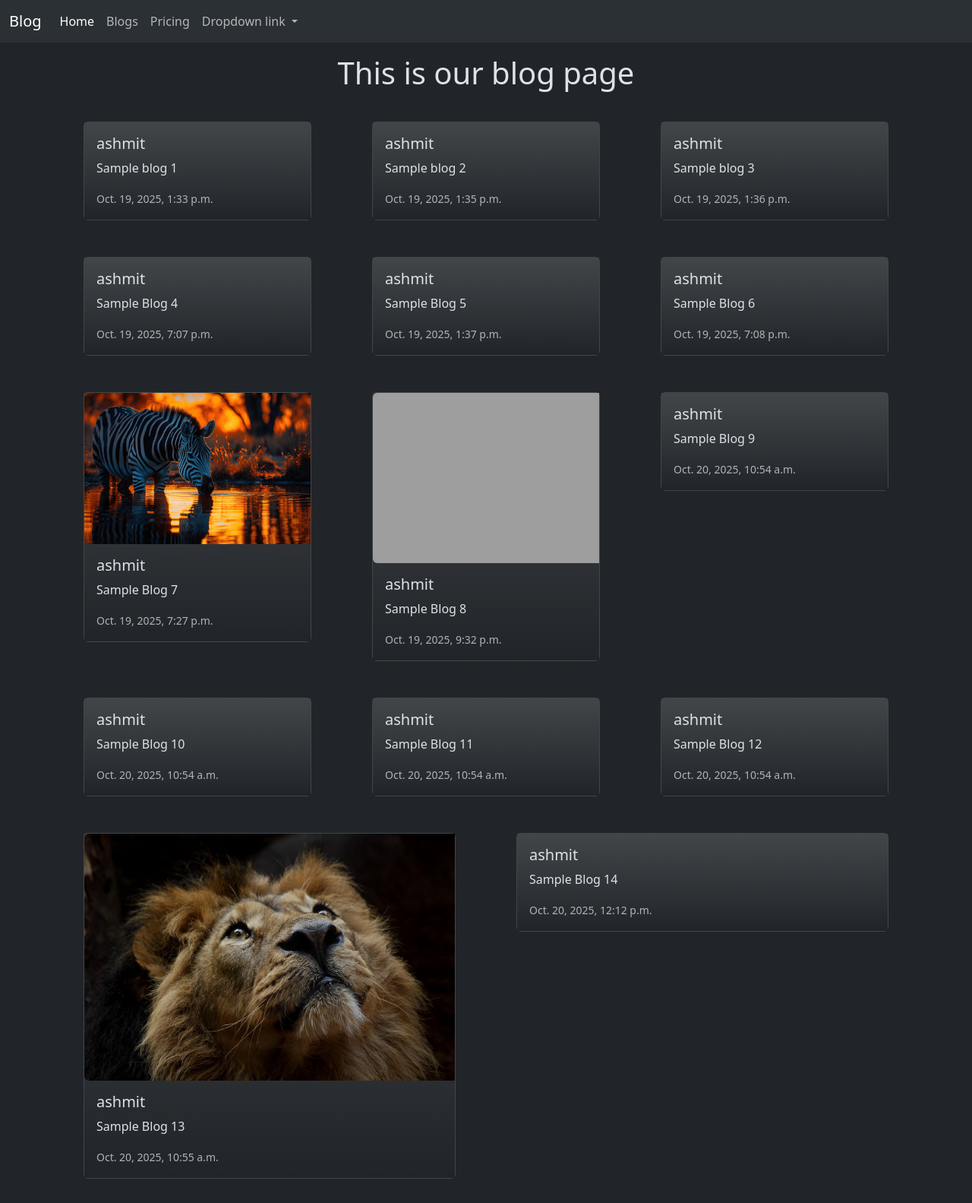
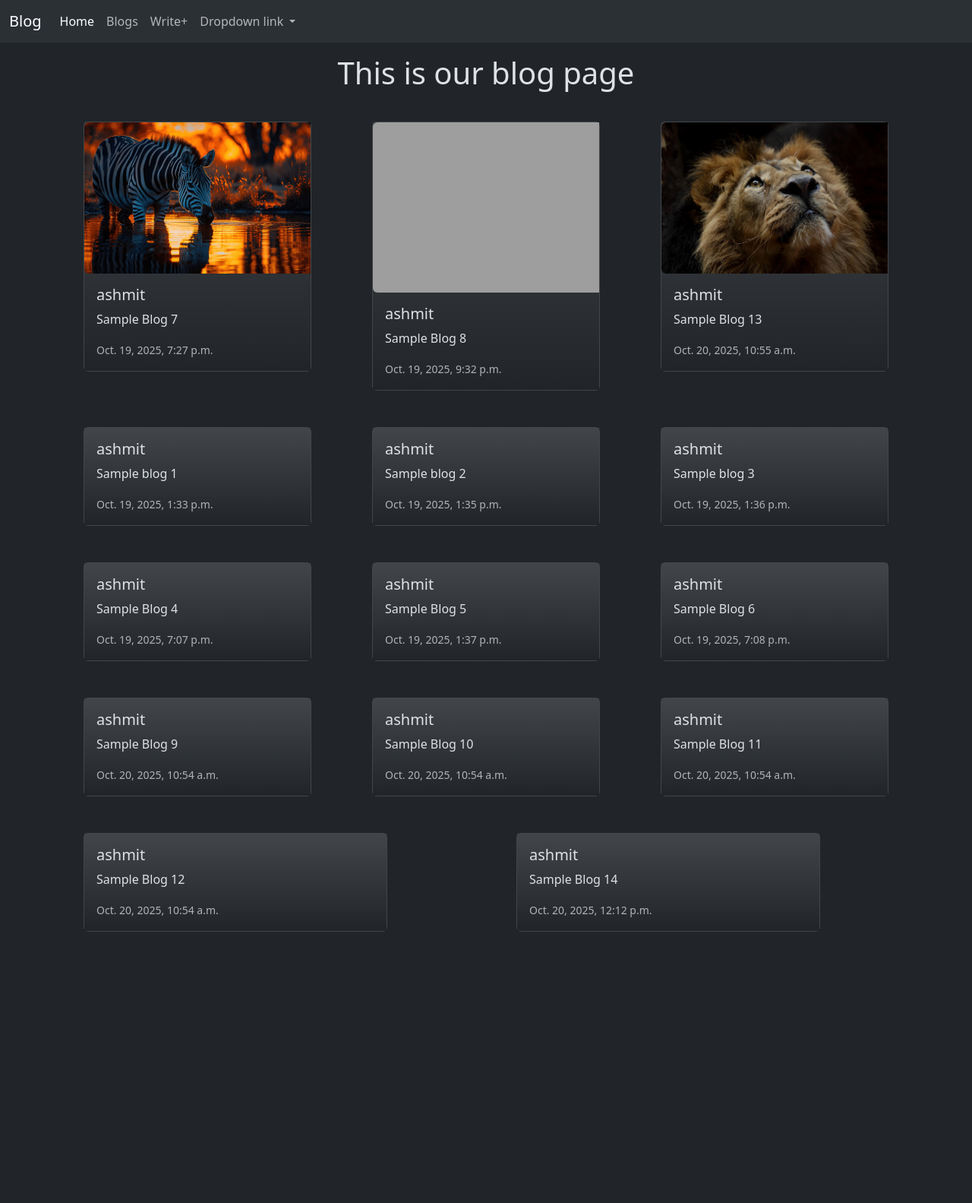
Before and after one commit to Ashmit-1/blog_app, a Django app: page /blog_app/ in a window 1280 px wide. Shown: the whole page at 76% size. After the commit the page ends 1226 px from the top, so only its background shows below. Run offline with Django 5.2, Linux system fonts and the light colour scheme; data comes from the database, SQL or seed files in the repository; both versions use the stored data as it was after the commit; grey boxes are pictures that could not be loaded.

Commit message:
create create post views, urls, forms

```diff
--- a/blog/blog_app/static/blog_style.css
+++ b/blog/blog_app/static/blog_style.css
@@ -1,5 +1,6 @@
 .card{
     transition: all 0.3s;
+    cursor: pointer;
 }
 .card:hover{
     transform: scale(1.15);
--- a/blog/blog_app/templates/blog_app/index.html
+++ b/blog/blog_app/templates/blog_app/index.html
@@ -12,7 +12,7 @@
       <div class="col ">
         <div class="p-3 ">
 
-        <div class="card mb-3 " style="max-width: 540px; ">
+        <div class="card mb-3 " style="max-width: 400px; ">
           <div class="row g-0 bg-dark bg-gradient" style="min-width: 240px">
               {% if blog.thumbnail != '' %}
             <div class="col-md-4 " style="min-width: fit-content;">
--- a/blog/blog_app/urls.py
+++ b/blog/blog_app/urls.py
@@ -3,4 +3,5 @@ from . import views
 
 urlpatterns = [
     path('', views.blog, name="blog"),
+    path('create_post/', views.create_post, name="create_post"),
 ]
--- a/blog/blog_app/views.py
+++ b/blog/blog_app/views.py
@@ -1,8 +1,22 @@
-from django.shortcuts import render
+from django.shortcuts import render, redirect
 from .forms import BlogForm
 from .models import Blog
 
 # Create your views here.
 def blog(request):
-    all_blogs = Blog.objects.all()
+    all_blogs = Blog.objects.all().order_by('-thumbnail')
     return render(request, "blog_app/index.html", {"all_blogs" : all_blogs})
+
+def create_post(request):
+    if request.method == "POST":
+        form = BlogForm(request.POST, request.FILES)
+        print("POST request received Block")
+        if form.is_valid():
+            post = form.save(commit=False)
+            post.user = request.user
+            post.save()
+            print("Redirect Block")
+            return redirect('blog')
+    else:
+        form = BlogForm()
+    return render(request, "blog_app/post_form.html", {"form" : form})
--- a/blog/templates/base.html
+++ b/blog/templates/base.html
@@ -34,7 +34,7 @@
                 <a class="nav-link" href="{% url "blog" %}">Blogs</a>
                 </li>
                 <li class="nav-item">
-                <a class="nav-link" href="#">Pricing</a>
+                <a class="nav-link" href="{% url "create_post" %}">Write+</a>
                 </li>
                 <li class="nav-item dropdown">
                 <a class="nav-link dropdown-toggle" href="#" role="button" data-bs-toggle="dropdown" aria-expanded="false">
```
Also changed, not shown: blog/db.sqlite3.
